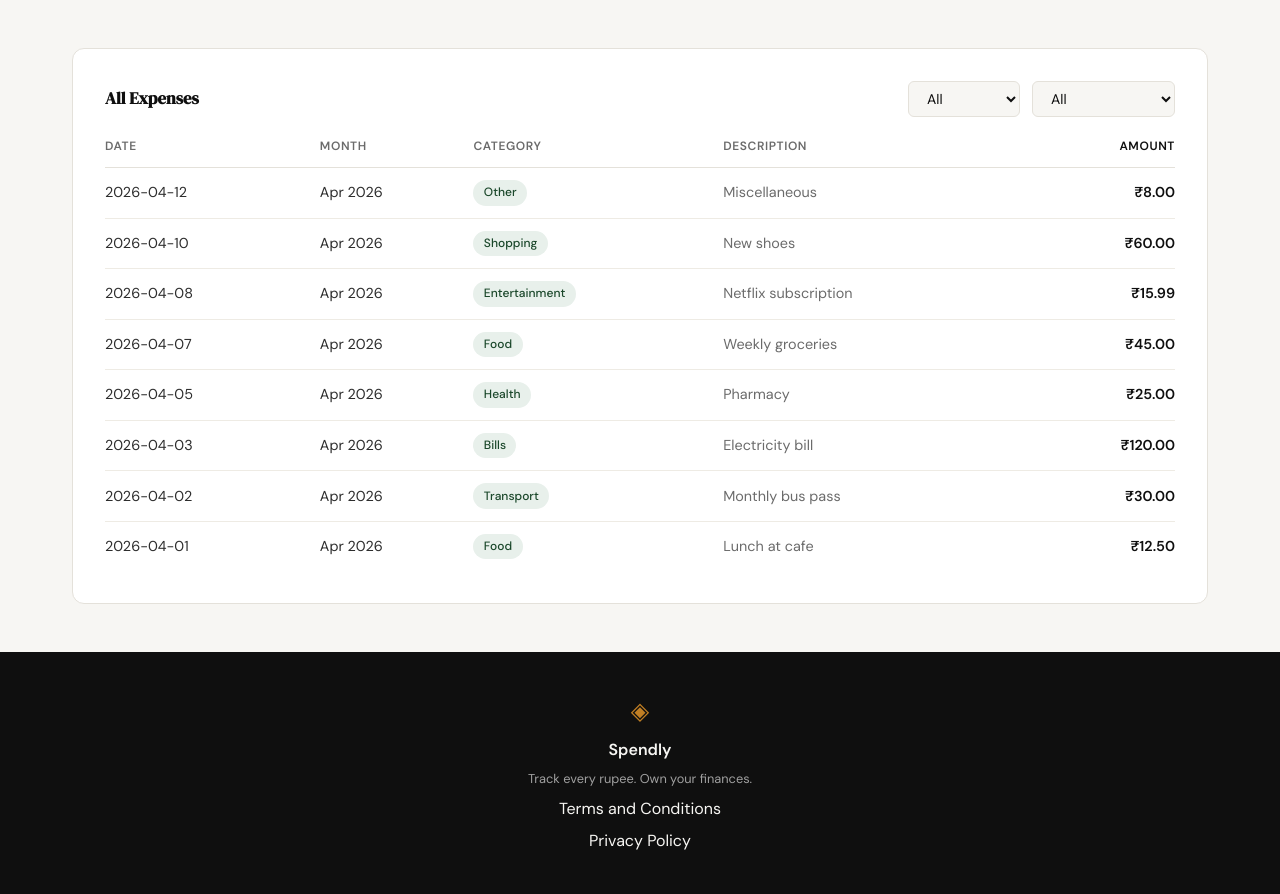
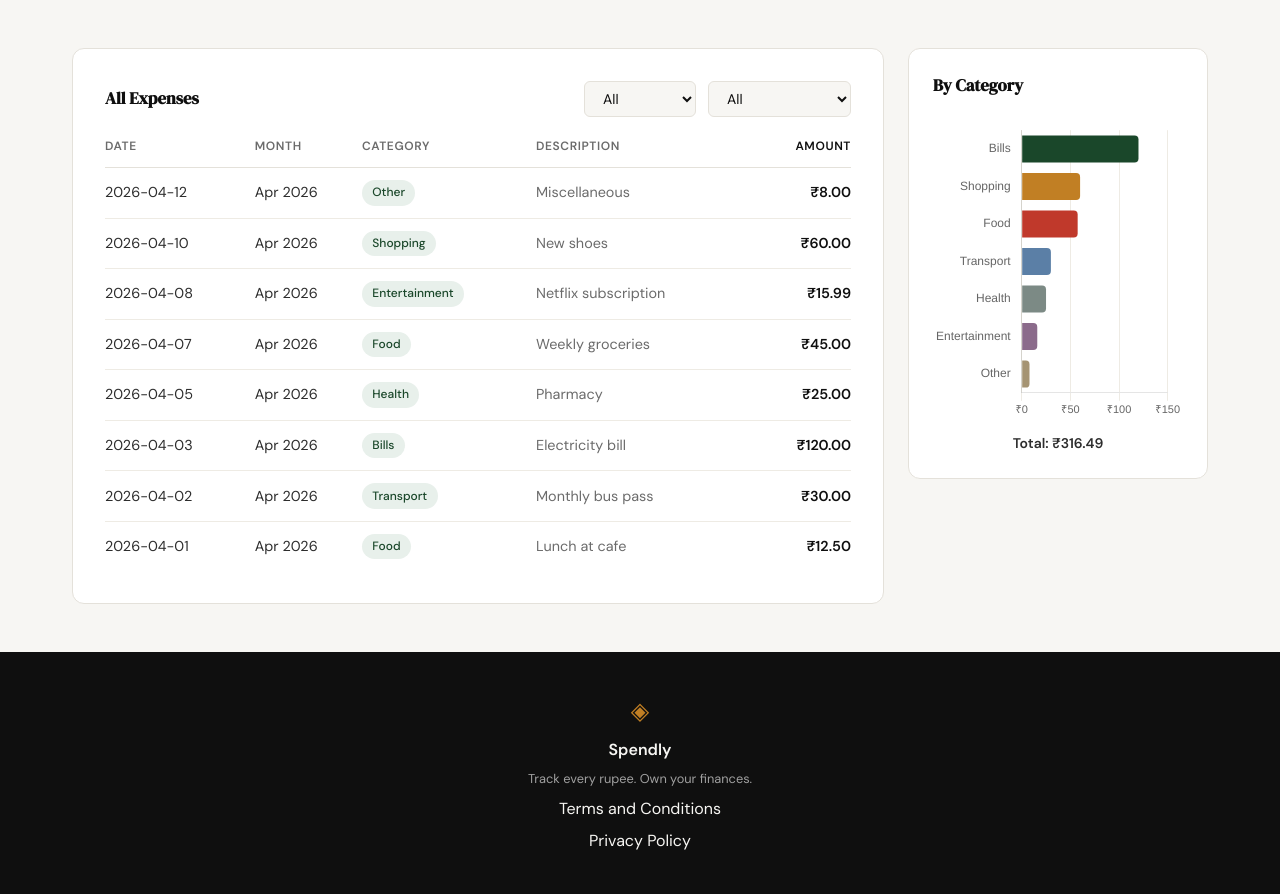
Before and after one commit to SayanMukherjee91/spendly2, a Flask app: page /expenses in a window 1280 px wide. Shown: the part 61-955 px from the top of the page. Run offline with Flask 3, Linux system fonts and the light colour scheme; the visitor is signed in with stand-in values (Sample User, id 1); data comes from the database, SQL or seed files in the repository.

Commit message:
Add date filter support and expenses category breakdown
- Pass by_category aggregation to expenses template for chart/summary use
- Add expenses page date filter UI and supporting CSS styles
- Add Claude Code agent definitions and slash commands for code review and test-feature workflows
- Update CLAUDE.md with expanded project docs and subagent policy
- Update settings.local.json with allowed commands

Co-Authored-By: Claude Sonnet 4.6 <noreply@anthropic.com>

```diff
--- a/app.py
+++ b/app.py
@@ -221,9 +221,15 @@ def expenses():
         "SELECT DISTINCT category FROM expenses WHERE user_id = ? ORDER BY category",
         (user_id,)
     ).fetchall()]
+    by_category = [{"category": r["category"], "total": r["total"]} for r in db.execute(
+        "SELECT category, SUM(amount) AS total FROM expenses "
+        "WHERE user_id = ? GROUP BY category ORDER BY total DESC",
+        (user_id,)
+    ).fetchall()]
     db.close()
     return render_template("expenses.html",
-        expenses=expense_rows, months=months, categories=categories)
+        expenses=expense_rows, months=months, categories=categories,
+        by_category=by_category)
 
 
 @app.route("/expenses/add")
--- a/static/css/style.css
+++ b/static/css/style.css
@@ -873,3 +873,56 @@ a { color: inherit; text-decoration: none; }
     font-size: 0.9rem;
     padding: 2rem 0;
 }
+
+/* ------------------------------------------------------------------ */
+/* Expenses two-column layout                                          */
+/* ------------------------------------------------------------------ */
+
+.expenses-page-layout {
+    display: grid;
+    grid-template-columns: 1fr 300px;
+    gap: 1.5rem;
+    align-items: start;
+}
+
+.expense-chart-card {
+    background: var(--paper-card);
+    border: 1px solid var(--border);
+    border-radius: var(--radius-md);
+    padding: 1.5rem;
+    position: sticky;
+    top: 5rem;
+}
+
+.expense-chart-wrap {
+    position: relative;
+    height: 300px;
+    margin: 1rem 0 0.5rem;
+}
+
+.chart-total-label {
+    text-align: center;
+    font-size: 0.875rem;
+    font-weight: 600;
+    color: var(--ink-soft);
+    margin-top: 0.75rem;
+}
+
+.chart-no-data {
+    display: flex;
+    align-items: center;
+    justify-content: center;
+    height: 100%;
+    font-size: 0.875rem;
+    color: var(--ink-muted);
+}
+
+@media (max-width: 768px) {
+    .expenses-page-layout {
+        grid-template-columns: 1fr;
+    }
+
+    .expense-chart-card {
+        position: static;
+    }
+}
--- a/templates/expenses.html
+++ b/templates/expenses.html
@@ -2,9 +2,18 @@
 
 {% block title %}My Expenses — Spendly{% endblock %}
 
+{% block head %}
+{% if expenses %}
+<script src="https://cdn.jsdelivr.net/npm/chart.js@4"></script>
+{% endif %}
+{% endblock %}
+
 {% block content %}
 <section class="profile-page">
 
+  <div class="expenses-page-layout">
+
+    <!-- Left: Table -->
     <div class="expense-table-card">
 
       <div class="expense-list-header">
@@ -48,7 +57,7 @@
         <tbody id="expenseBody">
           {% for e in expenses %}
           {%- set month_key = e["date"][:7] -%}
-        <tr data-month="{{ month_key }}" data-category="{{ e['category'] }}">
+          <tr data-month="{{ month_key }}" data-category="{{ e['category'] }}" data-amount="{{ e['amount'] }}">
             <td>{{ e["date"] }}</td>
             <td>{{ e["date"][5:7] | int | month_name }} {{ e["date"][:4] }}</td>
             <td><span class="category-badge">{{ e["category"] }}</span></td>
@@ -67,21 +76,93 @@
       {% endif %}
 
     </div>
+
+    <!-- Right: Category chart -->
+    {% if expenses %}
+    <div class="expense-chart-card">
+      <h3 class="table-heading">By Category</h3>
+      <div class="expense-chart-wrap" id="chartWrap">
+        <canvas id="categoryChart"></canvas>
+      </div>
+      <p class="chart-total-label" id="chartTotalLabel"></p>
+    </div>
+    {% endif %}
+
+  </div>
 </section>
 {% endblock %}
 
 {% block scripts %}
 <script>
 (function () {
+  const allRows    = Array.from(document.querySelectorAll('#expenseBody tr'));
+  const canvas     = document.getElementById('categoryChart');
+  const totalLabel = document.getElementById('chartTotalLabel');
+
+  if (!canvas || !allRows.length) return;
+
+  const palette = ['#1a472a','#c17f24','#c0392b','#5b7fa6','#7c8a85','#8b6b8b','#a59473'];
+
+  function getTotals(rows) {
+    const t = {};
+    rows.forEach(r => {
+      const cat = r.dataset.category;
+      if (cat) t[cat] = (t[cat] || 0) + (parseFloat(r.dataset.amount) || 0);
+    });
+    return Object.entries(t).sort((a, b) => b[1] - a[1]);
+  }
+
+  function renderTotal(entries) {
+    if (!totalLabel) return;
+    const sum = entries.reduce((s, e) => s + e[1], 0);
+    totalLabel.textContent = 'Total: ₹' + sum.toFixed(2);
+  }
+
+  const initial = getTotals(allRows);
+
+  const chart = new Chart(canvas, {
+    type: 'bar',
+    data: {
+      labels:   initial.map(e => e[0]),
+      datasets: [{
+        data:            initial.map(e => e[1]),
+        backgroundColor: initial.map((_, i) => palette[i % palette.length]),
+        borderRadius:    4,
+        borderWidth:     0,
+      }]
+    },
+    options: {
+      indexAxis: 'y',
+      responsive: true,
+      maintainAspectRatio: false,
+      plugins: {
+        legend:  { display: false },
+        tooltip: { callbacks: { label: ctx => ' ₹' + ctx.parsed.x.toFixed(2) } }
+      },
+      scales: {
+        x: {
+          beginAtZero: true,
+          ticks: { callback: v => '₹' + v, font: { size: 11 } },
+          grid:  { color: '#eeebe4' }
+        },
+        y: {
+          ticks: { font: { size: 12 } },
+          grid:  { display: false }
+        }
+      }
+    }
+  });
+
+  renderTotal(initial);
+
+  // ── Filters ──────────────────────────────────────────────────────────
   const monthSelect    = document.getElementById('filterMonth');
   const categorySelect = document.getElementById('filterCategory');
   const clearBtn       = document.getElementById('clearFilters');
   const noResults      = document.getElementById('noResults');
-  const rows           = Array.from(document.querySelectorAll('#expenseBody tr'));
 
   if (!monthSelect) return;
 
-  // Format month option labels: "2026-04" → "Apr 2026"
   const MONTH_NAMES = ['Jan','Feb','Mar','Apr','May','Jun','Jul','Aug','Sep','Oct','Nov','Dec'];
   monthSelect.querySelectorAll('option').forEach(opt => {
     if (!opt.value) return;
@@ -93,25 +174,30 @@
     const month    = monthSelect.value;
     const category = categorySelect.value;
     let visible = 0;
+    const visibleRows = [];
 
-    rows.forEach(row => {
-      const monthMatch    = !month    || row.dataset.month    === month;
-      const categoryMatch = !category || row.dataset.category === category;
-      const show = monthMatch && categoryMatch;
-      row.style.display = show ? '' : 'none';
-      if (show) visible++;
+    allRows.forEach(row => {
+      const ok = (!month    || row.dataset.month    === month) &&
+                 (!category || row.dataset.category === category);
+      row.style.display = ok ? '' : 'none';
+      if (ok) { visible++; visibleRows.push(row); }
     });
 
     noResults.style.display = visible === 0 ? '' : 'none';
     clearBtn.style.display  = (month || category) ? '' : 'none';
+
+    const entries = getTotals(visibleRows);
+    chart.data.labels = entries.map(e => e[0]);
+    chart.data.datasets[0].data            = entries.map(e => e[1]);
+    chart.data.datasets[0].backgroundColor = entries.map((_, i) => palette[i % palette.length]);
+    chart.update();
+    renderTotal(entries);
   }
 
   monthSelect.addEventListener('change', applyFilters);
   categorySelect.addEventListener('change', applyFilters);
-
   clearBtn.addEventListener('click', () => {
-    monthSelect.value    = '';
-    categorySelect.value = '';
+    monthSelect.value = categorySelect.value = '';
     applyFilters();
   });
 }());
```
Also changed, not shown: CLAUDE.md (+102 -36 lines), .claude/agents/spendly-security-reviewer.md (added), .claude/agents/spendly-test-runner.md (added), .claude/agents/spendly-test-writer.md (added), .claude/commands/code-review-feature.md (added), .claude/commands/test-feature.md (added), .claude/settings.local.json, 1 other file. Lines whose indentation alone changed are shown as unchanged.
